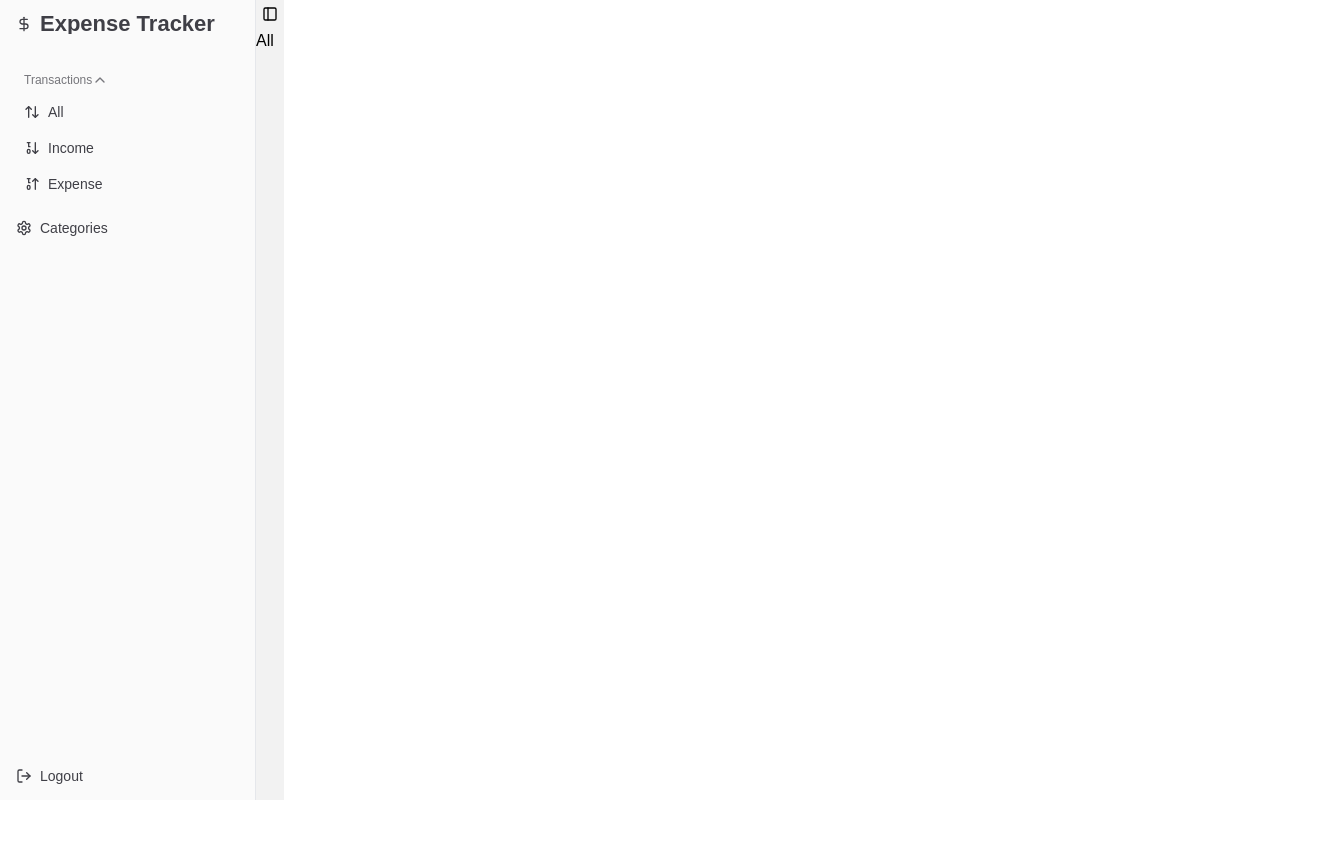
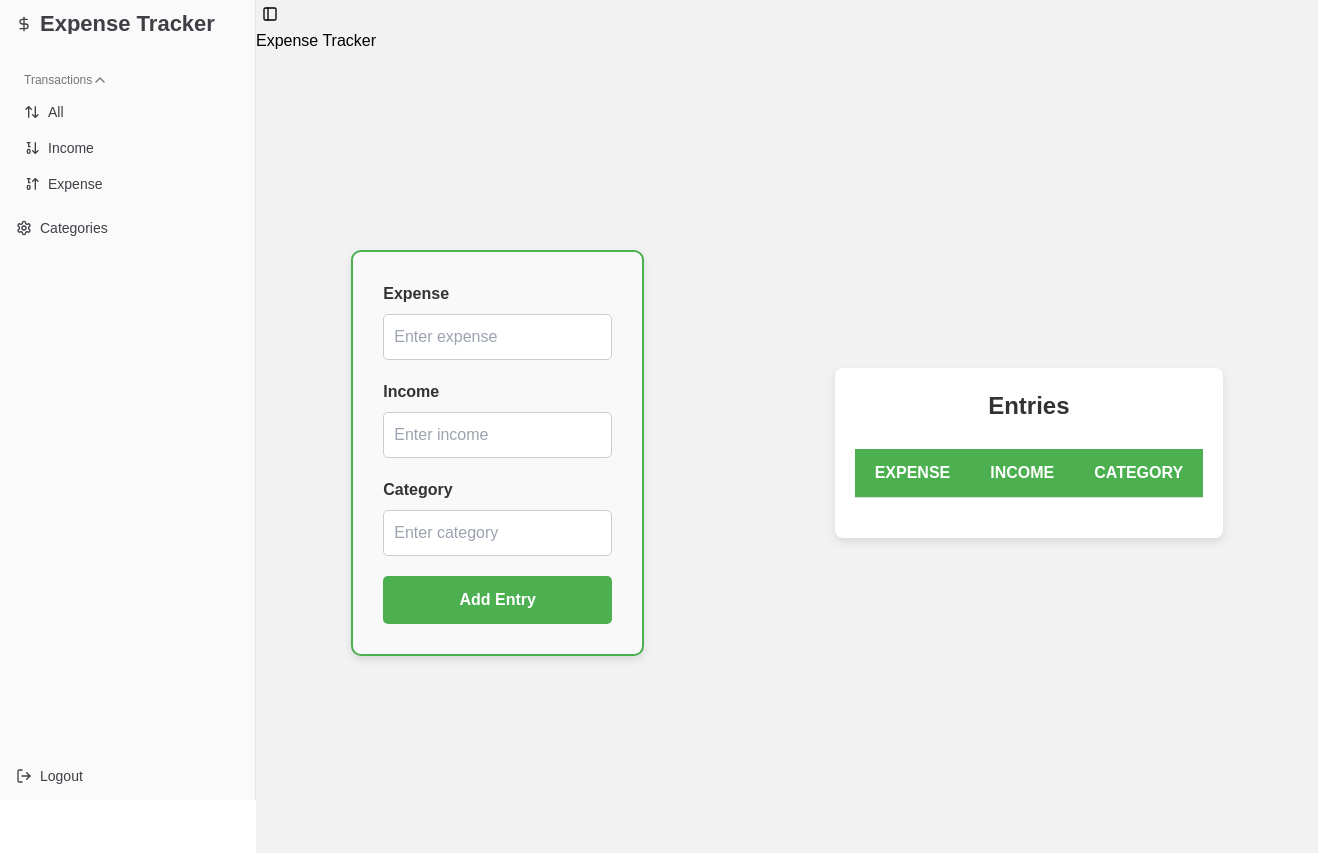
Before and after one commit to DhawalPatel-Mtech/the-optimizers, a Next.js app in the folder frontend/: page /all in a window 1280 px wide. Shown: the whole page, 1318 px wide, since content can reach past the window. Before the commit the page ends 800 px from the top, so only its background shows below. Built offline with nearby package versions, Linux system fonts and the light colour scheme.

Commit message:
ui changes

```diff
--- a/frontend/src/app/all/page.js
+++ b/frontend/src/app/all/page.js
@@ -1,7 +1,30 @@
-export default function All() {
+"use client";
+import { useState } from "react";
+import FormComponent from "../../components/Form";
+import TableComponent from "../../components/AllTransaction";
+// import styles from "./TablePage.module.css";
+
+export default function TablePage() {
+  const [entries, setEntries] = useState([]);
+
+  const handleAddEntry = (entry) => {
+    setEntries((prevEntries) => [...prevEntries, entry]);
+  };
+
   return (
     <div>
-      <h1>All</h1>
+      <h2>Expense Tracker</h2>
+      <div
+        style={{
+          display: "flex",
+          height: "100vh",
+          background: "#f2f2f2",
+          width: "83vw",
+        }}
+      >
+        <FormComponent onAddEntry={handleAddEntry} />
+        <TableComponent entries={entries} />
+      </div>
     </div>
   );
 }
--- /dev/null
+++ b/frontend/src/components/AllTransaction/AllTransaction.module.css
@@ -0,0 +1,62 @@
+.tableContainer {
+  padding: 20px;
+  max-width: 800px;
+  margin: auto;
+  background-color: #fff;
+  box-shadow: 0 4px 10px rgba(0, 0, 0, 0.1);
+  border-radius: 8px;
+}
+
+.tableTitle {
+  font-size: 1.5rem;
+  font-weight: 600;
+  margin-bottom: 15px;
+  text-align: center;
+  color: #333;
+}
+
+.table {
+  width: 100%;
+  border-collapse: separate;
+  border-spacing: 0 10px; /* Adds vertical gap between rows */
+  font-size: 1rem;
+  color: #333;
+}
+
+.table th,
+.table td {
+  padding: 12px 20px;
+  text-align: left;
+  border-bottom: 1px solid #ddd;
+}
+
+.table th {
+  background-color: #4caf50;
+  color: #fff;
+  font-weight: bold;
+  text-transform: uppercase;
+}
+
+.table tbody tr:hover {
+  background-color: #f5f5f5;
+  cursor: pointer;
+}
+
+.table td {
+  font-size: 1rem;
+}
+
+.table td:empty {
+  color: #aaa;
+}
+
+@media (max-width: 600px) {
+  .table {
+    font-size: 0.9rem;
+  }
+
+  .table th,
+  .table td {
+    padding: 8px 12px;
+  }
+}
--- /dev/null
+++ b/frontend/src/components/AllTransaction/index.js
@@ -0,0 +1,27 @@
+import styles from "./AllTransaction.module.css";
+
+export default function TableComponent({ entries }) {
+  return (
+    <div className={styles.tableContainer}>
+      <h3 className={styles.tableTitle}>Entries</h3>
+      <table className={styles.table}>
+        <thead>
+          <tr>
+            <th>Expense</th>
+            <th>Income</th>
+            <th>Category</th>
+          </tr>
+        </thead>
+        <tbody style={{ display: "flex", gap: "20px" }}>
+          {entries.map((entry, index) => (
+            <tr key={index}>
+              <td>{entry.expense || "-"}</td>
+              <td>{entry.income || "-"}</td>
+              <td>{entry.category || "-"}</td>
+            </tr>
+          ))}
+        </tbody>
+      </table>
+    </div>
+  );
+}
--- /dev/null
+++ b/frontend/src/components/Form/Form.module.css
@@ -0,0 +1,70 @@
+.form {
+  display: flex;
+  flex-direction: column;
+  gap: 20px;
+  padding: 30px;
+  border: 2px solid #4caf50;
+  border-radius: 10px;
+  background-color: #f9f9f9;
+  box-shadow: 0 4px 8px rgba(0, 0, 0, 0.1);
+  max-width: 400px;
+  margin: auto;
+}
+
+.field {
+  display: flex;
+  flex-direction: column;
+}
+
+.inputLabel {
+  font-size: 1rem;
+  font-weight: bold;
+  color: #333;
+  margin-bottom: 8px;
+}
+
+.inputField {
+  padding: 10px;
+  font-size: 1rem;
+  border: 1px solid #ccc;
+  border-radius: 5px;
+  outline: none;
+  transition: border-color 0.3s;
+}
+
+.inputField:focus {
+  border-color: #4caf50;
+}
+
+.submitButton {
+  padding: 12px 20px;
+  font-size: 1rem;
+  font-weight: bold;
+  color: #fff;
+  background-color: #4caf50;
+  border: none;
+  border-radius: 5px;
+  cursor: pointer;
+  transition: background-color 0.3s, transform 0.2s;
+}
+
+.submitButton:hover {
+  background-color: #45a049;
+  transform: scale(1.05);
+}
+
+.submitButton:active {
+  transform: scale(1);
+}
+
+@media (max-width: 600px) {
+  .form {
+    padding: 20px;
+    gap: 15px;
+  }
+
+  .inputField,
+  .submitButton {
+    font-size: 0.9rem;
+  }
+}
--- /dev/null
+++ b/frontend/src/components/Form/index.js
@@ -0,0 +1,74 @@
+"use client";
+import { useState } from "react";
+import styles from "./Form.module.css";
+
+export default function FormComponent({ onAddEntry }) {
+  const [form, setForm] = useState({
+    expense: "",
+    income: "",
+    category: "",
+  });
+
+  const handleChange = (e) => {
+    const { name, value } = e.target;
+    setForm({ ...form, [name]: value });
+  };
+
+  const handleSubmit = (e) => {
+    e.preventDefault();
+    if (form.expense || form.income) {
+      onAddEntry(form);
+      setForm({ expense: "", income: "", category: "" }); // Clear the form
+    }
+  };
+
+  return (
+    <form className={styles.form} onSubmit={handleSubmit}>
+      <div className={styles.field}>
+        <label htmlFor="expense" className={styles.inputLabel}>
+          Expense
+        </label>
+        <input
+          type="number"
+          id="expense"
+          name="expense"
+          value={form.expense}
+          onChange={handleChange}
+          placeholder="Enter expense"
+          className={styles.inputField}
+        />
+      </div>
+      <div className={styles.field}>
+        <label htmlFor="income" className={styles.inputLabel}>
+          Income
+        </label>
+        <input
+          type="number"
+          id="income"
+          name="income"
+          value={form.income}
+          onChange={handleChange}
+          placeholder="Enter income"
+          className={styles.inputField}
+        />
+      </div>
+      <div className={styles.field}>
+        <label htmlFor="category" className={styles.inputLabel}>
+          Category
+        </label>
+        <input
+          type="text"
+          id="category"
+          name="category"
+          value={form.category}
+          onChange={handleChange}
+          placeholder="Enter category"
+          className={styles.inputField}
+        />
+      </div>
+      <button type="submit" className={styles.submitButton}>
+        Add Entry
+      </button>
+    </form>
+  );
+}
```
